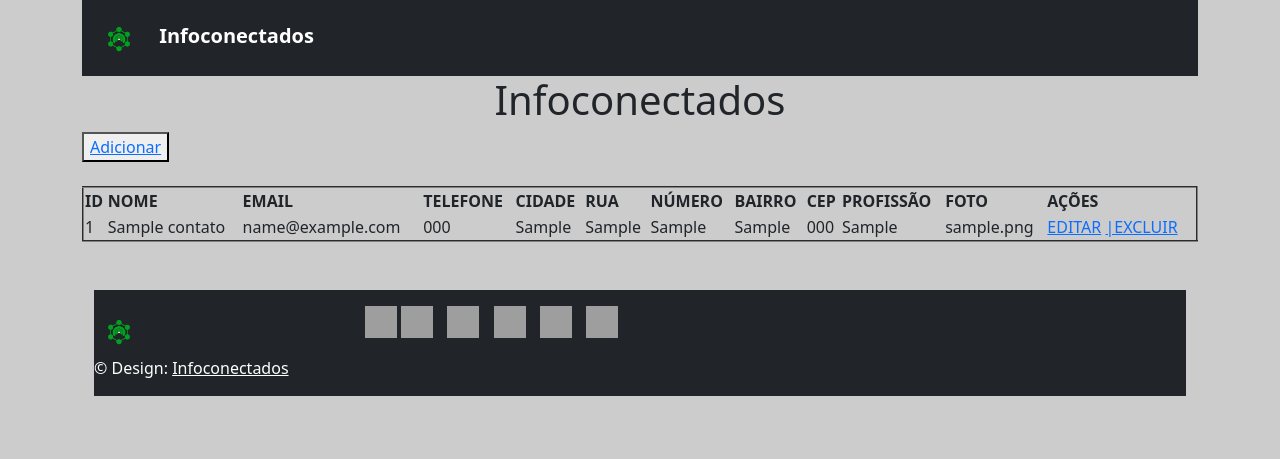
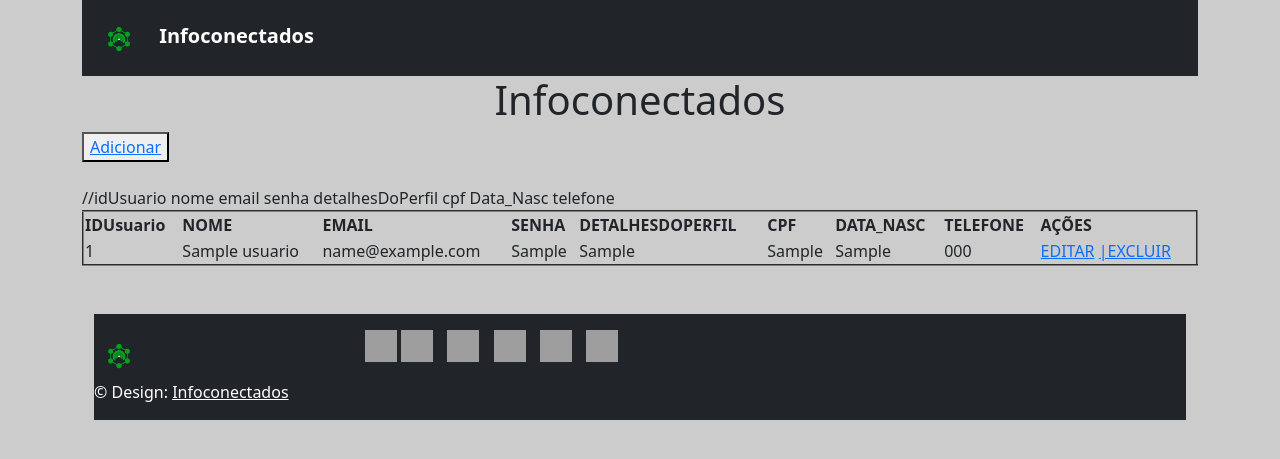
Before and after one commit to ReinaldMendes/InfoconectadosPhp, a PHP site: page /cadastroTela.php in a window 1280 px wide. Shown: the top 459 px of the page. Run offline with PHP 8.4, Linux system fonts and the light colour scheme; tables that the repository leaves empty or names only in its code hold one stand-in row (values such as "Sample post"); grey boxes are pictures that could not be loaded.

Commit message:
Commit NovaBrand

```diff
--- a/adm/cadastroTela.php
+++ b/adm/cadastroTela.php
@@ -23,18 +23,15 @@ include 'inc/header.inc.php';
 <button> <a href = "adicionarContato.php"> Adicionar </a></button>
 <br><br>
 <table border ="2" width = 100% >
-    <tr>
-      <th>ID </th>
+    <tr>//idUsuario	nome	email	senha	detalhesDoPerfil	cpf	Data_Nasc	telefone
+      <th>IDUsuario </th>
       <th>NOME </th>
       <th>EMAIL </th>
+      <th>SENHA </th>
+      <th>DETALHESDOPERFIL </th>
+      <th>CPF </th>
+      <th>DATA_NASC</th>
       <th>TELEFONE </th>
-      <th>CIDADE </th>
-      <th>RUA </th>
-      <th>NÚMERO </th>
-      <th>BAIRRO </th>
-      <th>CEP </th>
-      <th>PROFISSÃO </th>
-      <th>FOTO </th>
       <th>AÇÕES </th>
     </tr>
     <?php
@@ -43,20 +40,18 @@ include 'inc/header.inc.php';
     ?>
     <tbody>
         <tr>
-            <td><?php echo $item['id']; ?> </td>
+            <td><?php echo $item['idUsuario']; ?> </td>
             <td><?php echo $item['nome']; ?> </td>
             <td><?php echo $item['email']; ?> </td>
+            <td><?php echo $item['senha']; ?> </td>
+            <td><?php echo $item['detalhesDoPerfil']; ?> </td>
+            <td><?php echo $item['cpf']; ?> </td>
+            <td><?php echo $item['Data_Nasc']; ?> </td>
             <td><?php echo $item['telefone']; ?> </td>
-            <td><?php echo $item['cidade']; ?> </td>
-            <td><?php echo $item['rua']; ?> </td>
-            <td><?php echo $item['numero']; ?> </td>
-            <td><?php echo $item['bairro']; ?> </td>
-            <td><?php echo $item['cep']; ?> </td>
-            <td><?php echo $item['profissao']; ?> </td>
-            <td><?php echo $item['foto']; ?> </td>
+
             <td>
-            <a href="editarContato.php?id=<?php echo $item ['id'];?>">EDITAR</a>
-                <a href="excluirContato.php?id=<?php echo $item ['id'];?>"onclick="return confirm('Tem certeza que quer excluir este contato?')">|EXCLUIR</a>
+            <a href="editarContato.php?idUsuario=<?php echo $item ['idUsuario'];?>">EDITAR</a>
+                <a href="excluirContato.php?idUsuario=<?php echo $item ['idUsuario'];?>"onclick="return confirm('Tem certeza que quer excluir este contato?')">|EXCLUIR</a>
         </tr>
     </tbody>
     <?php
--- a/adm/classes/conexao.class.php
+++ b/adm/classes/conexao.class.php
@@ -10,7 +10,7 @@ class Conexao {  //no php a classe é criada com letra maíuscula por padrão
 
     public function __construct(){
         $this->servidor = "localhost";  //o this está chamando os atributos definidos na classe
-        $this->banco = "infoconactadosfinal";
+        $this->banco = "infoconectadosfinal";
         $this->usuario = "root";
         $this->senha = "";
 
--- a/adm/classes/contatos.class.php
+++ b/adm/classes/contatos.class.php
@@ -1,18 +1,16 @@
 <?php
 require 'conexao.class.php';  //para poder usar a classe conexao pelo banco de dados
 class Contatos {
-
-    private $id;
+//idUsuario	nome	email	senha	detalhesDoPerfil	cpf	Data_Nasc	telefone
+    private $idUsuario;
     private $nome ;
     private $email;
-	private $telefone;
-	private	$cidade;
-	private	$rua;
-	private $numero;
-	private	$bairro;
-	private	$cep;
-	private	$profissao;
-	private $foto;
+	private $senha;
+	private	$detalhesDoPerfil;
+	private	$cpf;
+	private $Data_Nasc;
+	private	$telefone;
+
 
     private $con;
 
@@ -22,7 +20,7 @@ class Contatos {
 
     //vamos fazer uma validação pelo email, que é um atributo único, assim evitamos que haja duplicidade no cadastro de usuário
     private function existeEmail($email){
-        $sql = $this->con->conectar()->prepare("SELECT id FROM contatos WHERE email = :email");
+        $sql = $this->con->conectar()->prepare("SELECT idUsuario FROM usuario WHERE email = :email");
         $sql->bindParam(':email', $email, PDO::PARAM_STR);
         $sql->execute();
 
@@ -33,33 +31,29 @@ class Contatos {
             $array = array();
         }
         return $array;
-    }
-    public function adicionar($email, $nome, $telefone, $cidade, $rua, $numero, $bairro, $cep, $profissao, $foto){
+    }  //idUsuario	nome	email	senha	detalhesDoPerfil	cpf	Data_Nasc	telefone
+    public function adicionar($email, $nome, $senha, $detalhesDoPerfil, $cpf, $Data_Nasc, $telefone){
         $emailExistente = $this->existeEmail($email);
         if(count($emailExistente) == 0){
             try{
                 $this->nome = $nome;
                 $this->email = $email;
+                $this->senha = $senha;
+                $this->detalhesDoPerfil = $detalhesDoPerfil;
+                $this->cpf = $cpf;
+                $this->Data_Nasc = $Data_Nasc;
                 $this->telefone = $telefone;
-                $this->cidade = $cidade;
-                $this->rua = $rua;
-                $this->numero = $numero;
-                $this->bairro = $bairro;
-                $this->cep = $cep;
-                $this->profissao = $profissao;
-                $this->foto = $foto;
-                $sql = $this->con->conectar()->prepare("INSERT INTO contatos(nome, email, telefone, cidade, rua, numero, bairro, cep, profissao, foto)
-                    VALUES(:nome, :email, :telefone, :cidade, :rua, :numero, :bairro, :cep, :profissao, :foto)");
+
+                $sql = $this->con->conectar()->prepare("INSERT INTO usuario(nome, email, senha, detalhesDoPerfil, cpf, Data_Nasc, telefone)
+                    VALUES(:nome, :email, :senha, :detalhesDoPerfil, :cpf, :Data_Nasc, :telefone)");
                     $sql->bindParam(":nome", $this->nome, PDO::PARAM_STR);
                     $sql->bindParam(":email", $this->email, PDO::PARAM_STR);
+                    $sql->bindParam(":senha", $this->senha, PDO::PARAM_STR);
+                    $sql->bindParam(":detalhesDoPerfil", $this->detalhesDoPerfil, PDO::PARAM_STR);
+                    $sql->bindParam(":cpf", $this->cpf, PDO::PARAM_STR);
+                    $sql->bindParam(":Data_Nasc", $this->Data_Nasc, PDO::PARAM_STR);
                     $sql->bindParam(":telefone", $this->telefone, PDO::PARAM_STR);
-                    $sql->bindParam(":cidade", $this->cidade, PDO::PARAM_STR);
-                    $sql->bindParam(":rua", $this->rua, PDO::PARAM_STR);
-                    $sql->bindParam(":numero", $this->numero, PDO::PARAM_STR);
-                    $sql->bindParam(":bairro", $this->bairro, PDO::PARAM_STR);
-                    $sql->bindParam(":cep", $this->cep, PDO::PARAM_STR);
-                    $sql->bindParam(":profissao", $this->profissao, PDO::PARAM_STR);
-                    $sql->bindParam(":foto", $this->foto, PDO::PARAM_STR);
+
 
                     $sql->execute();
                 return TRUE;
@@ -75,8 +69,8 @@ class Contatos {
 
     }
     public function listar(){
-        try{
-            $sql = $this->con->conectar()->prepare("SELECT id, nome, email, telefone, cidade, rua, numero, bairro, cep, profissao, foto FROM contatos");
+        try{ //idUsuario	nome	email	senha	detalhesDoPerfil	cpf	Data_Nasc	telefone
+            $sql = $this->con->conectar()->prepare("SELECT idUsuario, nome, email, senha, detalhesDoPerfil, cpf, Data_Nasc, telefone FROM usuario");
             $sql->execute();
             return $sql->fetchAll();
 
@@ -84,12 +78,12 @@ class Contatos {
             return 'ERRO: '.$ex->getMessage();
         }
     }
-    public function buscar ($id){
+    public function buscar ($idUsuario){
         try{
-            $sql = $this->con->conectar()->prepare("SELECT * FROM contatos WHERE id = :id");
-            $sql->bindValue(':id',$id);
+            $sql = $this->con->conectar()->prepare("SELECT * FROM usuario WHERE idUsuario = :idUsuario");
+            $sql->bindValue(':idUsuario',$idUsuario);
             $sql->execute();
-            if($sql->rowCount()>0){
+            if($sql->rowCount()>=0){
                 return $sql->fetch();
             }else{
                 return array();
@@ -98,27 +92,23 @@ class Contatos {
         }catch(PDOException $ex){
             echo"ERRO";
         }
-    }
-    public function editar( $nome,$email, $telefone, $cidade, $rua, $numero, $bairro, $cep, $profissao, $foto,$id){
+    }//idUsuario	nome	email	senha	detalhesDoPerfil	cpf	Data_Nasc	telefone
+    public function editar( $nome,$email, $senha, $detalhesDoPerfil, $cpf, $Data_Nasc, $telefone,$idUsuario){
         $emailExistente = $this->existeEmail($email);
-        if(count ($emailExistente )> 0 && $emailExistente['id']!=$id){
+        if(count ($emailExistente )> 0 && $emailExistente['idUsuario']!=$idUsuario){
             return FALSE;
         }else{
-            try{
-                $sql = $this->con->conectar()->prepare("UPDATE contatos SET nome = :nome, email= :email, telefone = :telefone,
-                cidade = :cidade, rua = :rua, numero= :numero, bairro = :bairro, cep = :cep,
-                profissao = :profissao, foto = :foto WHERE id = :id ");
+            try{//idUsuario	nome	email	senha	detalhesDoPerfil	cpf	Data_Nasc	telefone
+                $sql = $this->con->conectar()->prepare("UPDATE usuario SET nome = :nome, email= :email, senha = :senha,
+                detalhesDoPerfil = :detalhesDoPerfil, cpf = :cpf, Data_Nasc= :Data_Nasc, telefone = :telefone WHERE idUsuario = :idUsuario ");
                 $sql->bindValue(':nome', $nome);
                 $sql->bindValue(':email', $email);
+                $sql->bindValue(':senha', $senha);
+                $sql->bindValue(':detalhesDoPerfil', $detalhesDoPerfil);
+                $sql->bindValue(':cpf', $cpf);
+                $sql->bindValue(':Data_Nasc', $Data_Nasc);
                 $sql->bindValue(':telefone', $telefone);
-                $sql->bindValue(':cidade', $cidade);
-                $sql->bindValue(':rua', $rua);
-                $sql->bindValue(':numero', $numero);
-                $sql->bindValue(':bairro', $bairro);
-                $sql->bindValue(':cep', $cep);
-                $sql->bindValue(':profissao', $profissao);
-                $sql->bindValue(':foto', $foto);
-                $sql->bindValue(':id', $id);
+                $sql->bindValue(':idUsuario', $idUsuario);
                 $sql->execute();
                 return TRUE;
 
@@ -128,9 +118,9 @@ class Contatos {
         }
 
     }
-    public function excluir($id){
-        $sql = $this->con->conectar()->prepare("DELETE FROM contatos WHERE id = :id");
-        $sql->bindValue(':id', $id);
+    public function excluir($idUsuario){
+        $sql = $this->con->conectar()->prepare("DELETE FROM usuario WHERE idUsuario = :idUsuario");
+        $sql->bindValue(':idUsuario', $idUsuario);
         $sql->execute();
 
     }
--- a/adm/excluirContato.php
+++ b/adm/excluirContato.php
@@ -2,9 +2,9 @@
 include 'classes/contatos.class.php';
 $contato = new Contatos();
 
-if(!empty($_GET['id'])){
-    $id = $_GET['id'];
-    $contato->excluir($id);
+if(!empty($_GET['idUsuario'])){
+    $id = $_GET['idUsuario'];
+    $contato->excluir($idUsuario);
     header("Location: cadastroTela.php");
 }else{
     echo '<script type="text/javascript">alert("Erro ao excluir contato!");</script>';
```
Also changed, not shown: adm/adicionarContato.php (+10 -16 lines), adm/adicionarContatoSubmit.php (+8 -10 lines), adm/editarContatoSubmit.php (+8 -11 lines), adm/editarcontato.php (+15 -21 lines).
